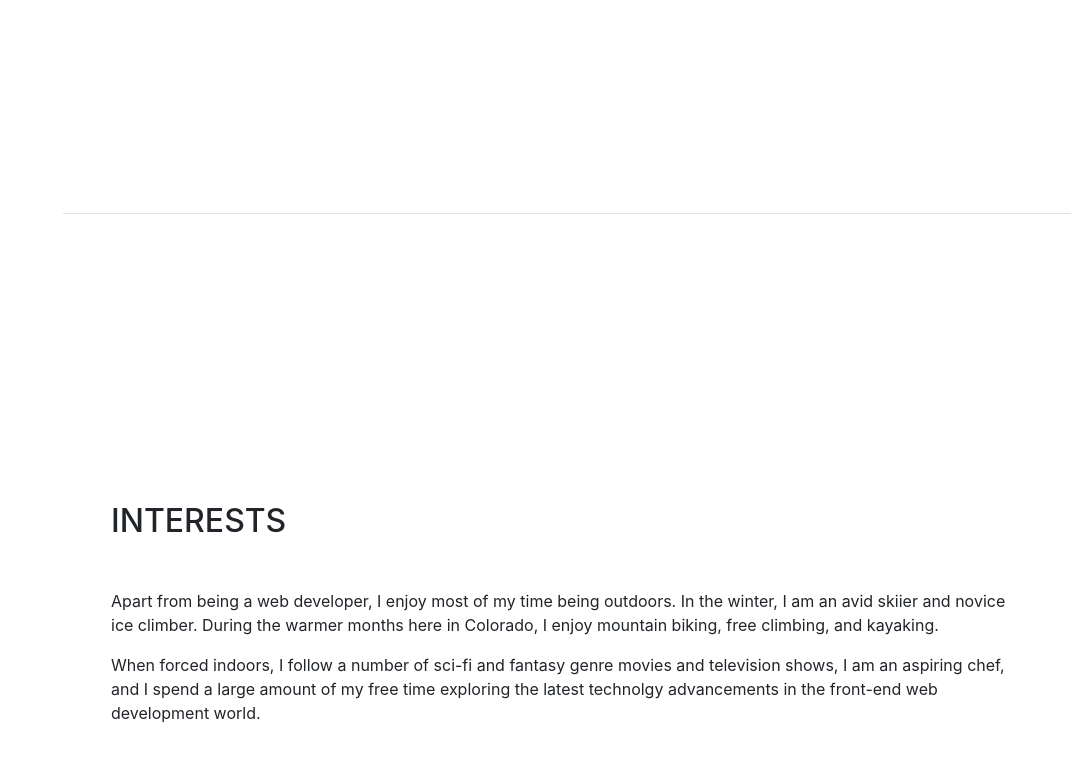
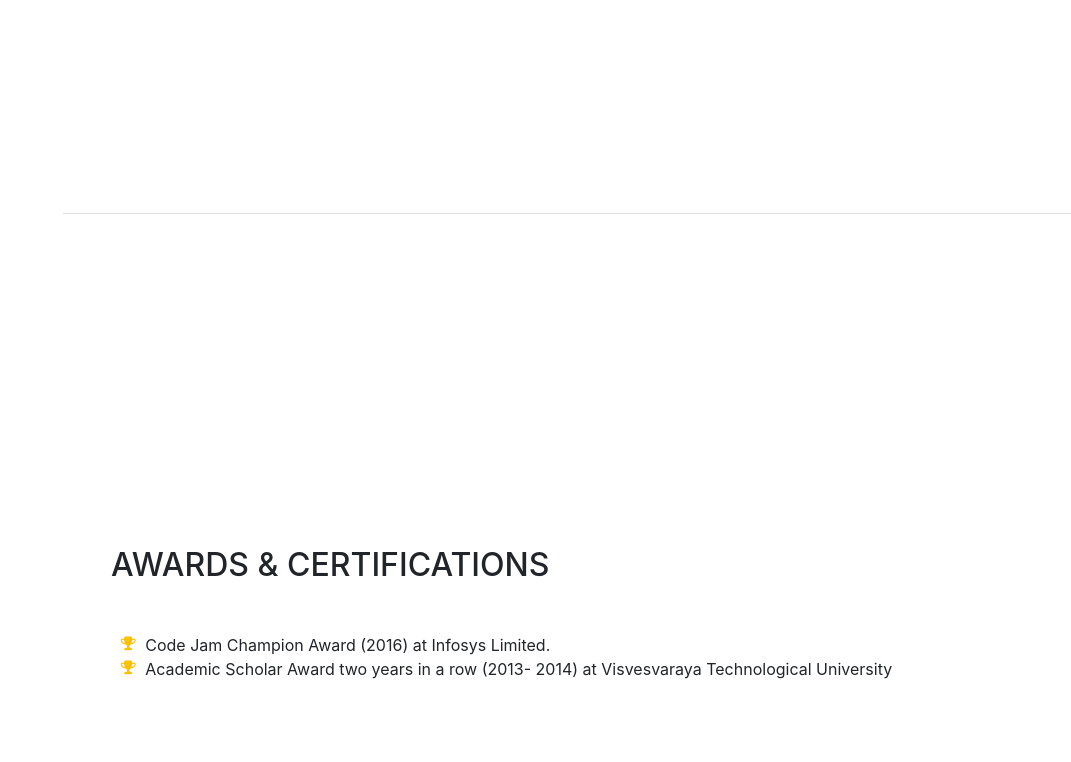
Before and after one commit to nishanthanandaram/nishanthanandaram.github.io, a website with bundled scripts: page index.html in a window 1280 px wide. Shown: the part 2986-3748 px from the top of the page, without its empty margins (209-1280 px from the left). Built offline with nearby package versions, Linux system fonts and the light colour scheme; a web font is replaced by a local one.

Commit message:
Update index.html

```diff
--- a/index.html
+++ b/index.html
@@ -228,14 +228,6 @@
         </div>
       </section>
 
-      <section class="resume-section p-3 p-lg-5 d-flex flex-column" id="interests">
-        <div class="my-auto">
-          <h2 class="mb-5">Interests</h2>
-          <p>Apart from being a web developer, I enjoy most of my time being outdoors. In the winter, I am an avid skiier and novice ice climber. During the warmer months here in Colorado, I enjoy mountain biking, free climbing, and kayaking.</p>
-          <p class="mb-0">When forced indoors, I follow a number of sci-fi and fantasy genre movies and television shows, I am an aspiring chef, and I spend a large amount of my free time exploring the latest technolgy advancements in the front-end web development world.</p>
-        </div>
-      </section>
-
       <section class="resume-section p-3 p-lg-5 d-flex flex-column" id="awards">
         <div class="my-auto">
           <h2 class="mb-5">Awards &amp; Certifications</h2>
```
